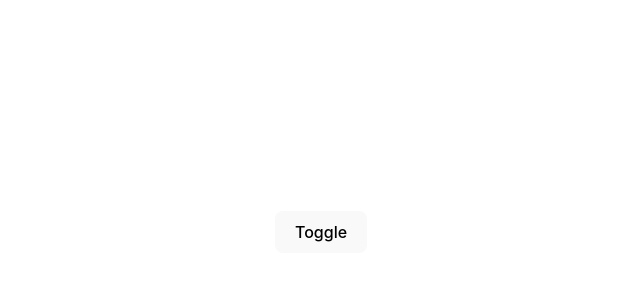
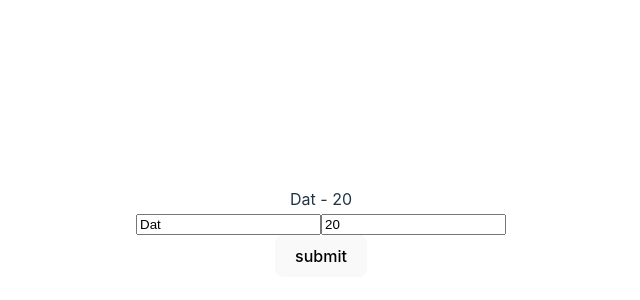
Before and after one commit to datlt2306/FPL-WEB2072, a Vue app: page / in a window 1280 px wide. Shown: the part 168-468 px from the top of the page, without its empty margins (319-959 px from the left). Built offline with nearby package versions, Linux system fonts and the light colour scheme.

Commit message:
refactor: switch profile to reactive state and implement form data binding with submission handling

```diff
--- a/src/App.vue
+++ b/src/App.vue
@@ -1,17 +1,25 @@
 <script setup>
-import { ref } from 'vue';
+import { ref, reactive } from 'vue';
 
-const profile = ref({
+const profile = reactive({
   name: "Dat", age: 20
 });
-const isActive = ref(true);
+const handleSubmit = () => console.log(profile.name)
 </script>
 <template>
-  <div :class="{ hidden: isActive }">
-    {{ profile.name }}
+  <div>
+    {{ profile.name }} - {{ profile.age }}
   </div>
-  <button @click="isActive = !isActive">Toggle</button>
+  <input type="text" v-model="profile.name">
+  <input type="text" v-model="profile.age">
+  <form @submit.prevent="handleSubmit">
+    <button type="submit">submit</button>
+  </form>
 </template>
+<!--
+document.querySelector('#form').addEventListener('submit', (e) => {
+e.preventDefault() // reload
+}) -->
 <style scoped>
 .hidden {
   display: none;
```
